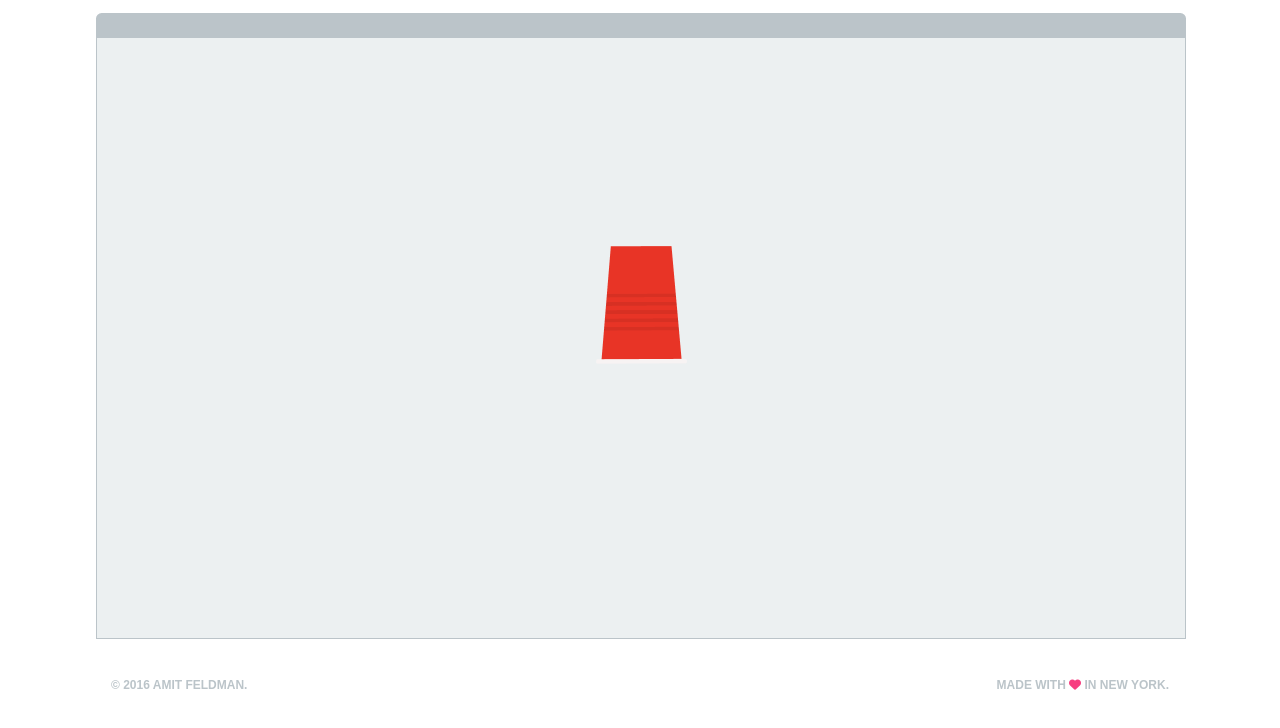
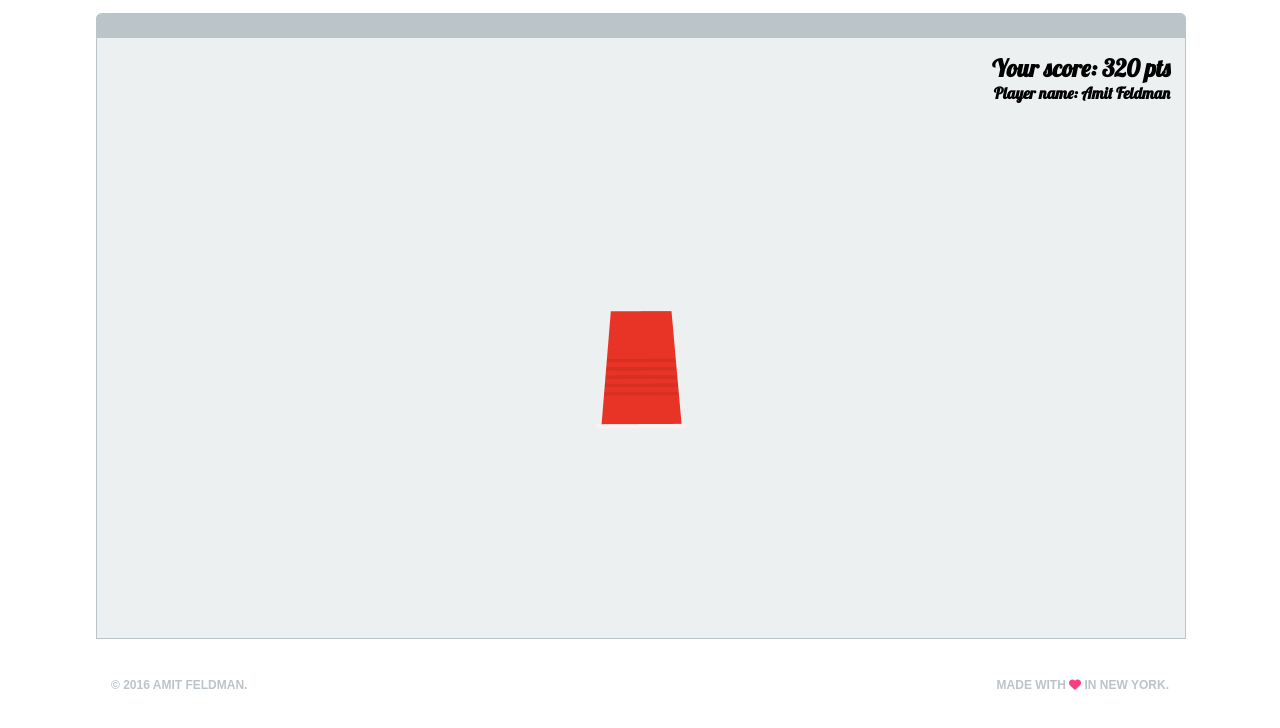
Before and after one commit to icsvortex666/The-Cup-Game, a website: page index.html in a window 1280 px wide. Both pictures are taken after a click on the button "PRESS START". Shown: the part 72-800 px from the top of the page. Drawn offline with nearby package versions, Linux system fonts and the light colour scheme.

Commit message:
add player name and score to gameboard

```diff
--- a/assets/css/styles.css
+++ b/assets/css/styles.css
@@ -56,6 +56,15 @@ h1 {
   padding: 5px;
 }
 
+.title-score {
+  padding-top: 15px;
+  padding-right: 15px;
+}
+
+.title-player {
+
+}
+
 .btn-start {
   position: absolute;
   top: 50%;
--- a/assets/js/app.js
+++ b/assets/js/app.js
@@ -10,7 +10,7 @@ class App {
     const $newGameView = new GameView();
     $(this).$gameView = $newGameView;
     $newGameView.render();
-    $newGameView.addCups();
+    $newGameView.createCups();
     $newGameView.revealCups();
   }
 }
--- a/assets/js/game.js
+++ b/assets/js/game.js
@@ -2,9 +2,19 @@
 
 class Game {
   constructor() {
+
+  }
+
+  createCups() {
+
   }
 
   shuffleCups() {
+
+  }
+
+  checkWin() {
+
   }
 
   render() {
--- a/assets/js/gameView.js
+++ b/assets/js/gameView.js
@@ -4,12 +4,14 @@ class GameView {
   constructor() {
   }
 
-  addCups() {
+  createCups() {
     const cupHolder = $('ul.cup-holder');
-    const $cupId = 1;
     const newCupNode = $.parseHTML(`
-      <li id="${$cupId}"><img src="./assets/img/cup.png" class="cup img-responsive"></li>
+      <li>
+        <img src="./assets/img/cup.png" class="cup img-responsive">
+      </li>
     `);
+
     $(newCupNode).prependTo(cupHolder);
   }
 
--- a/index.html
+++ b/index.html
@@ -39,6 +39,10 @@
       </header>
       <div class="container text-center">
         <section class="gameboard">
+          <div class="title-score text-right">
+            <h2>Your score: 320 pts</h2>
+            <h4>Player name: Amit Feldman</h4>
+          </div>
           <ul class="list-inline cup-holder">
           </ul>
         </section>
```
